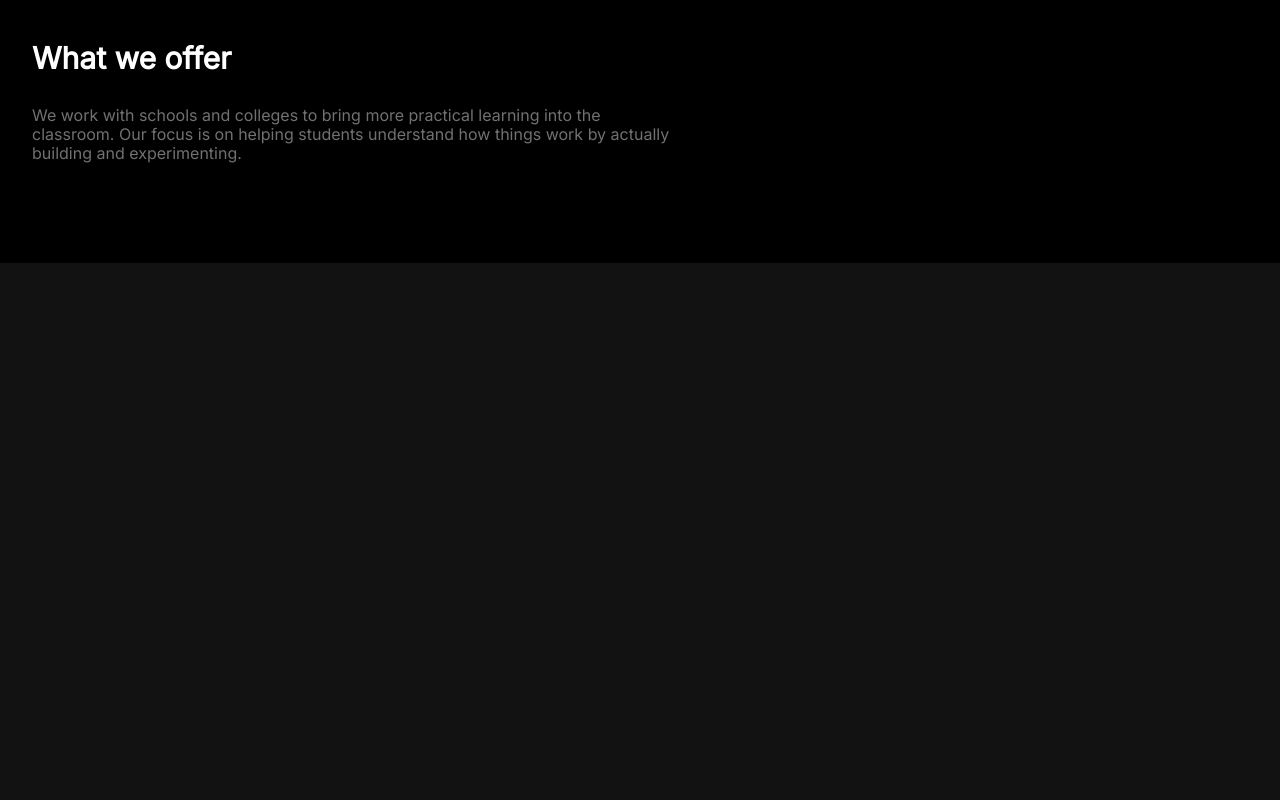
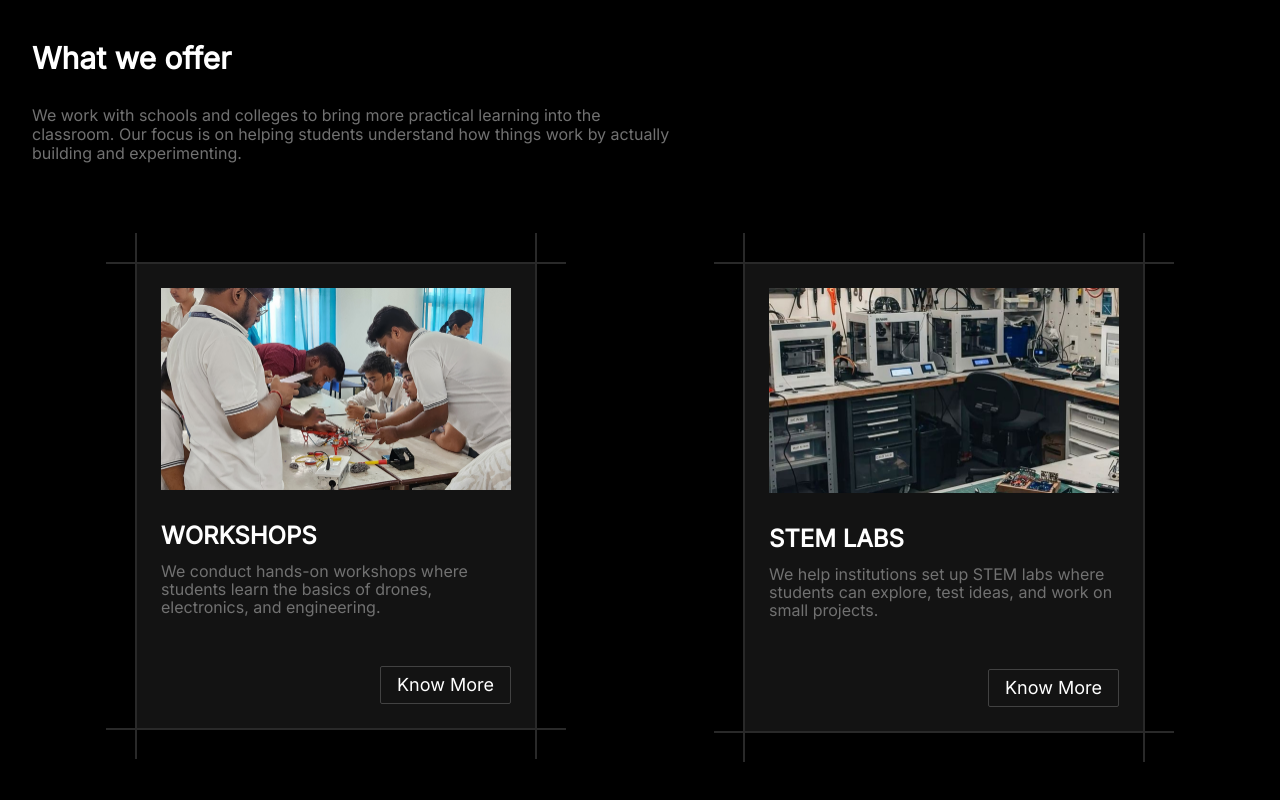
Before and after one commit to anant-innovation/NAADH-Innovation-portfolio-V1, a React (Vite) app: page / in a window 1280 px wide. Shown: the part 3145-3945 px from the top of the page. Before the commit the page ends 3408 px from the top, so only its background shows below. Built offline with nearby package versions, Linux system fonts and the light colour scheme.

Commit message:
the what we offer section is kinda looking something i am not happy with it, i have to take the clients decision on this one

```diff
--- /dev/null
+++ b/src/Components/CardDesktop.jsx
@@ -0,0 +1,60 @@
+import Button from "./Button";
+
+
+const CardDesktop = ({ src, heading, paragraph, path }) => {
+
+
+
+    return (
+        <div>
+
+            {/* the actual card */}
+            <div className=" bg-background w-[400px] p-[25px] relative">
+
+
+                <div className=" bg-white10 w-[calc(100%+60px)] h-[2px]
+             absolute bottom-[-1px] left-[-30px]
+            "/>
+                <div className=" bg-white10 w-[calc(100%+60px)] h-[2px]
+             absolute top-[-1px] left-[-30px]
+            "/>
+                <div className=" bg-white10 h-[calc(100%+60px)] w-[2px]
+             absolute left-[-1px] top-[-30px]
+            "/>
+                <div className=" bg-white10 h-[calc(100%+60px)] w-[2px]
+             absolute right-[-1px] top-[-30px]
+            "/>
+
+
+
+
+
+                {/* the image */}
+                <img className=" mb-[30px]" src={src} alt="" />
+
+
+
+                {/* the heading */}
+                <h1 className=" text-2xl text-white font-bold mb-[10px]">{heading}</h1>
+
+
+
+                {/* the paragraph */}
+                <p className=" text-base leading-[18px] mb-[50px]">{paragraph}</p>
+
+
+                {/* know more button */}
+                <div className=" flex justify-end">
+                    <Button outline={true} text={"Know More"} />
+                </div>
+            </div>
+
+
+
+
+        </div>
+    );
+}
+
+
+export default CardDesktop
--- a/src/Pages/Desktop/D_Home.jsx
+++ b/src/Pages/Desktop/D_Home.jsx
@@ -11,12 +11,15 @@ import DesktopHomeImage2 from "@/assets/Desktop/Home/DesktopHome2.jpg"
 import DesktopHomeImage3 from "@/assets/Desktop/Home/DesktopHome3.jpg"
 import DesktopHomeImage4 from "@/assets/Desktop/Home/DesktopHome4.jpg"
 import DesktopHomeImage5 from "@/assets/Desktop/Home/DesktopHome5.jpg"
+import DesktopHomeImage6 from "@/assets/Desktop/Home/DesktopHome6.jpg"
+import DesktopHomeImage7 from "@/assets/Desktop/Home/DesktopHome7.jpg"
 
 
 import ImageBorder from "@/Components/ImageBorder";
 import WhiteHighlighter from "@/Components/WhiteHighlighter";
 import OrangeHighlighter from "@/Components/OrangeHighlighter";
 import Button from "@/Components/Button";
+import CardDesktop from "@/Components/CardDesktop";
 
 const D_Home = () => {
 
@@ -351,22 +354,25 @@ const D_Home = () => {
 
 
                         {/* small text */}
-                        <div className=" w-[40rem]">
+                        <div className=" w-[40rem] mb-[100px]">
                             <Text>We work with schools and colleges to bring more practical learning into the classroom. Our focus is on helping students understand how things work by actually building and experimenting.</Text>
                         </div>
 
 
 
                         {/* two cards container */}
-                        <div>
+                        <div className=" flex justify-around">
 
 
                             {/* card 1 */}
-
+                            <CardDesktop src={DesktopHomeImage6} heading={"WORKSHOPS"} paragraph={"We conduct hands-on workshops where students learn the basics of drones, electronics, and engineering."}/>
 
 
 
                             {/* card 2 */}
+                            <CardDesktop src={DesktopHomeImage7} heading={"STEM LABS"}
+                            paragraph={"We help institutions set up STEM labs where students can explore, test ideas, and work on small projects."}
+                            />
                         </div>
                     </div>
                 </div>
```
